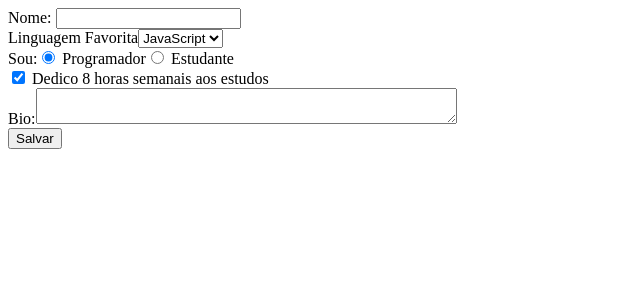
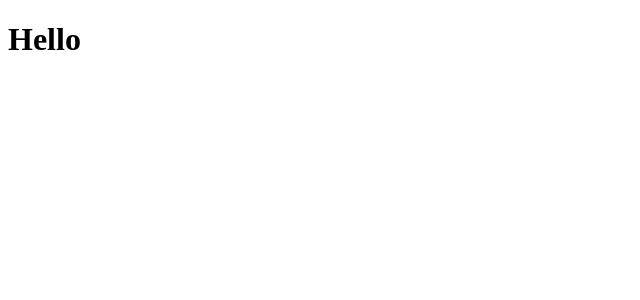
Before and after one commit to AllanSouza23/letscode, a React (Create React App) app in the folder reactComponentesTipoClasse/meu-app/: page / in a window 1280 px wide. Shown: the top 300 px of the page, without its empty margins (0-640 px from the left). Built offline with nearby package versions, Linux system fonts and the light colour scheme.

Commit message:
Introdução aos componentes funcionais

```diff
--- /dev/null
+++ b/reactComponentesTipoClasse/meu-app/src/components/Hello.js
@@ -0,0 +1,9 @@
+import React from 'react';
+
+export const Hello = ({text}) => {
+  return (
+    <>
+      <h1>{text}</h1>
+    </>
+  );
+}
--- a/reactComponentesTipoClasse/meu-app/src/index.js
+++ b/reactComponentesTipoClasse/meu-app/src/index.js
@@ -1,6 +1,7 @@
 import React from 'react';
 import ReactDOM from 'react-dom';
-import { Formulario } from './components/Formulario';
+// import { Formulario } from './components/Formulario';
+import { Hello } from './components/Hello';
 // import App from './components/App';
 // import App2 from './components/App2';
 // import { App3 } from './components/App3';
@@ -28,8 +29,12 @@ ReactDOM.render(
     {/* <Lista>
       <Item key={5} id={5} completo={false}>Teste1</Item>
       <Item key={6} id={6} completo={true}>Teste2</Item>
-    </Lista> */}
-    <Formulario></Formulario>
+    // </Lista> */}
+    {/* Formularios em React */}
+    {/* // <Formulario></Formulario> */}
+    <Hello text="Hello">
+      <h1>Hello</h1>
+    </Hello>
   </React.StrictMode>,
   document.getElementById('root')
 );
```
